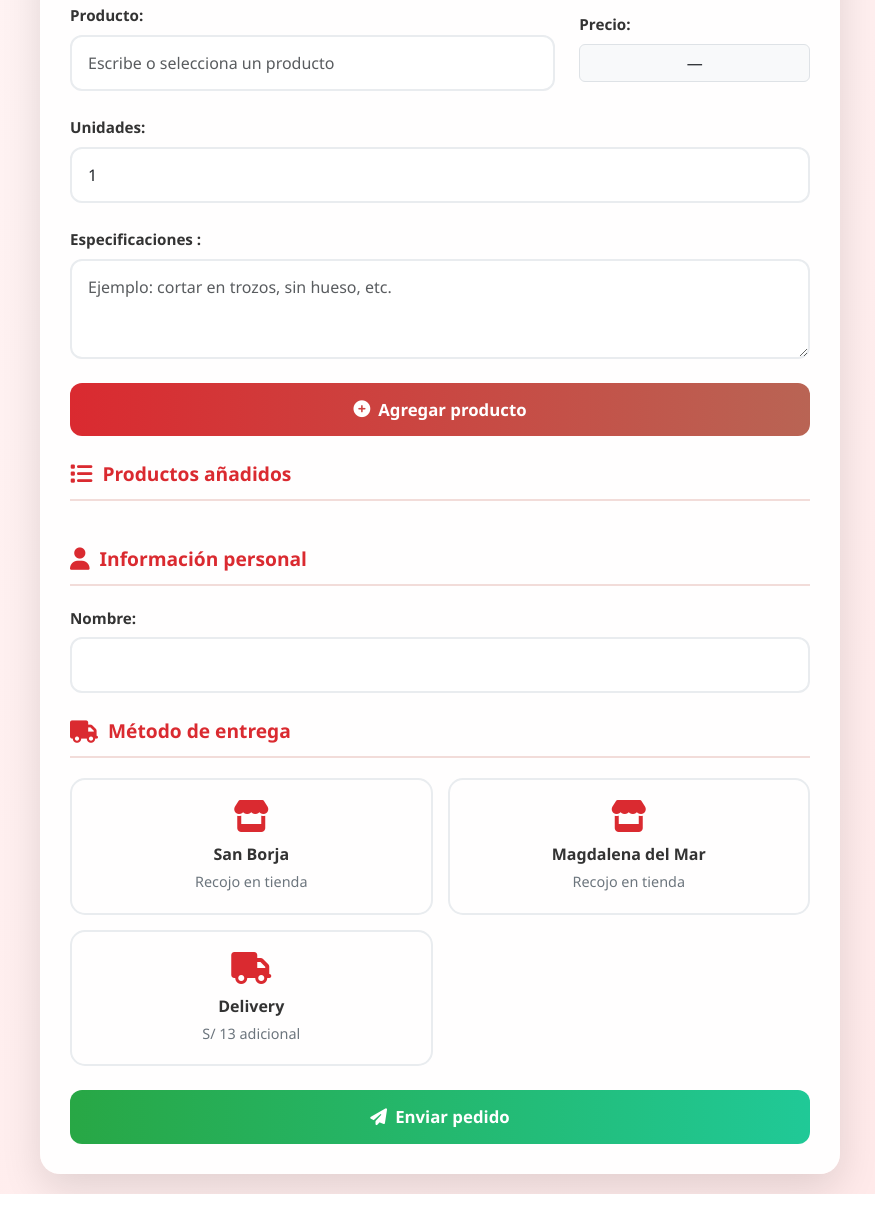
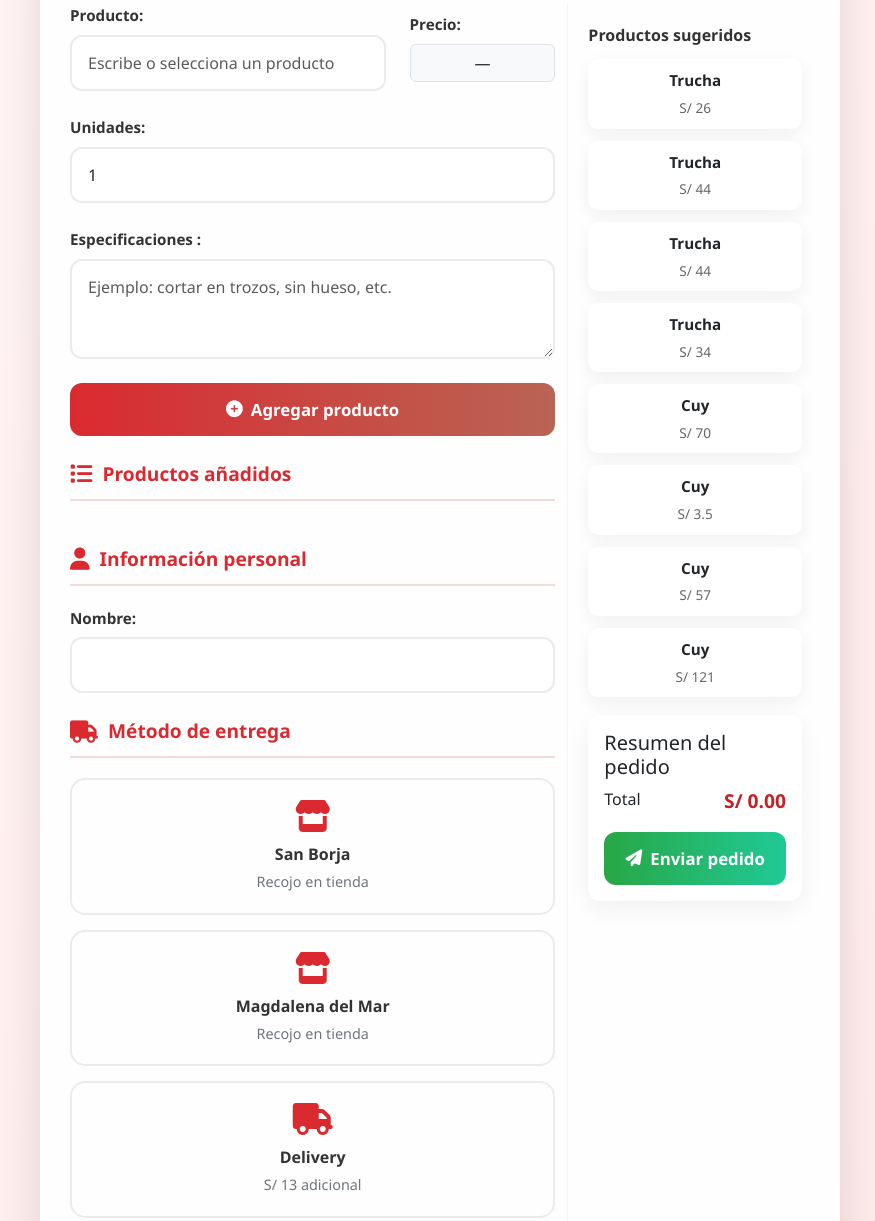
Before and after one commit to JuanPabl045/Formulario_pedidos, a website: page public/pedidos.html in a window 1280 px wide. Shown: the part 309-1530 px from the top of the page, without its empty margins (200-1075 px from the left). Before the commit the page ends 1503 px from the top, so only its background shows below. Drawn offline with nearby package versions, Linux system fonts and the light colour scheme.

Commit message:
Mejorar pedidos: sidebar con sugeridos y resumen; añadir enlace a Lácteos; estilos

```diff
--- a/public/pedidos.html
+++ b/public/pedidos.html
@@ -139,6 +139,47 @@
       background: linear-gradient(to right, #B96454, #DA2A30);
       transform: translateY(-2px);
     }
+
+    /* SIDEBAR Y PRODUCTOS SUGERIDOS */
+    .sidebar {
+      padding: 20px;
+      border-left: 1px solid rgba(0,0,0,0.04);
+    }
+
+    .suggested-title {
+      font-weight: 700;
+      margin-bottom: 12px;
+      color: #333;
+    }
+
+    .suggested-grid {
+      display: grid;
+      grid-template-columns: repeat(auto-fill, minmax(140px, 1fr));
+      gap: 12px;
+    }
+
+    .suggested-card {
+      background: #fff;
+      border-radius: 10px;
+      padding: 10px;
+      text-align: center;
+      box-shadow: 0 6px 18px rgba(0,0,0,0.06);
+      cursor: pointer;
+      transition: all 0.2s;
+    }
+
+    .suggested-card:hover { transform: translateY(-4px); }
+
+    .order-summary {
+      background: #fff;
+      border-radius: 12px;
+      padding: 16px;
+      margin-top: 18px;
+      box-shadow: 0 8px 24px rgba(0,0,0,0.06);
+    }
+
+    .summary-item { display:flex; justify-content:space-between; margin-bottom:8px; }
+    .total-amount { font-size:1.2rem; font-weight:800; color:#C42127; }
 
     /* LISTA DE PRODUCTOS */
     .product-list {
@@ -291,13 +332,18 @@
       <div class="collapse navbar-collapse" id="navbarNav">
         <ul class="navbar-nav ms-auto">
           <li class="nav-item">
-            <a class="nav-link" href="nosotros.html" style="color: rgba(255, 255, 255, 0.9) !important; font-weight: 500; margin: 0 10px;">
+            <a class="nav-link" href="index.html" style="color: rgba(255, 255, 255, 0.9) !important; font-weight: 500; margin: 0 10px;">
               <i class="fas fa-home me-1"></i> Inicio
             </a>
           </li>
           <li class="nav-item">
             <a class="nav-link" href="nosotros.html" style="color: rgba(255, 255, 255, 0.9) !important; font-weight: 500; margin: 0 10px;">
               <i class="fas fa-drumstick-bite me-1"></i> Carnes
+            </a>
+          </li>
+          <li class="nav-item">
+            <a class="nav-link" href="lacteos.html" style="color: rgba(255, 255, 255, 0.9) !important; font-weight: 500; margin: 0 10px;">
+              <i class="fas fa-cheese me-1"></i> Lácteos
             </a>
           </li>
           <li class="nav-item">
@@ -322,31 +368,26 @@
   </div>
 
     <div class="content">
+      <div class="row gx-4">
+        <div class="col-lg-8">
           <form id="pedidoForm">
             <div class="row mb-4 align-items-center">
-          <!-- Producto -->
               <div class="col-8">
                 <label for="producto" class="form-label">Producto:</label>
                 <input list="listaProductos" id="producto" class="form-control" placeholder="Escribe o selecciona un producto">
                 <datalist id="listaProductos"></datalist>
               </div>
-
-          <!-- Precio referencial -->
               <div class="col-4">
                 <label class="form-label">Precio:</label>
-            <div id="precioProducto" class="form-control-plaintext border rounded bg-light text-center">
-              —
-            </div>
+                <div id="precioProducto" class="form-control-plaintext border rounded bg-light text-center">—</div>
               </div>
             </div>
 
-        <!-- Cantidad -->
             <div class="mb-4">
               <label for="cantidad" class="form-label"> Unidades:</label>
               <input type="number" id="cantidad" class="form-control" min="1" value="1">
             </div>
 
-        <!-- Descripción adicional -->
             <div class="mb-4">
               <label for="descripcion" class="form-label"> Especificaciones :</label>
               <textarea id="descripcion" class="form-control" placeholder="Ejemplo: cortar en trozos, sin hueso, etc."></textarea>
@@ -356,53 +397,39 @@
               <i class="fas fa-plus-circle"></i> Agregar producto
             </button>
 
-        <!-- Lista de productos añadidos -->
             <div class="mb-4">
-          <div class="section-title">
-            <i class="fas fa-list"></i> Productos añadidos
-          </div>
+              <div class="section-title"><i class="fas fa-list"></i> Productos añadidos</div>
               <ul id="listaPedido" class="list-group product-list"></ul>
             </div>
 
-        <!-- Información del cliente -->
             <div class="mb-4">
-          <div class="section-title">
-            <i class="fas fa-user"></i> Información personal
-          </div>
+              <div class="section-title"><i class="fas fa-user"></i> Información personal</div>
               <label for="nombre" class="form-label">Nombre:</label>
               <input type="text" id="nombre" class="form-control" required>
             </div>
 
-        <!-- Método de entrega -->
             <div class="mb-4">
-          <div class="section-title">
-            <i class="fas fa-truck"></i> Método de entrega
-          </div>
-
+              <div class="section-title"><i class="fas fa-truck"></i> Método de entrega</div>
               <div class="delivery-grid">
                 <div class="delivery-option" onclick="seleccionarMetodo('San Borja')">
                   <i class="fas fa-store delivery-icon"></i>
                   <div class="delivery-title">San Borja</div>
                   <div class="delivery-desc">Recojo en tienda</div>
                 </div>
-
                 <div class="delivery-option" onclick="seleccionarMetodo('Magdalena del Mar')">
                   <i class="fas fa-store delivery-icon"></i>
                   <div class="delivery-title">Magdalena del Mar</div>
                   <div class="delivery-desc">Recojo en tienda</div>
                 </div>
-
                 <div class="delivery-option" onclick="seleccionarMetodo('Delivery')">
                   <i class="fas fa-truck delivery-icon"></i>
                   <div class="delivery-title">Delivery</div>
                   <div class="delivery-desc">S/ 13 adicional</div>
                 </div>
               </div>
-
               <input type="hidden" id="metodoEntrega" required>
             </div>
 
-        <!-- Campos delivery (inicialmente ocultos) -->
             <div id="deliveryFields" style="display:none;">
               <div class="mb-3">
                 <label for="direccion" class="form-label">Dirección:</label>
@@ -411,18 +438,28 @@
               <div class="mb-4">
                 <label for="mapsLink" class="form-label">Link de Google Maps:</label>
                 <div class="input-group">
-              <button type="button" class="btn btn-maps" onclick="abrirGoogleMaps()">
-                <i class="fas fa-map-marked-alt"></i> Maps
-              </button>
+                  <button type="button" class="btn btn-maps" onclick="abrirGoogleMaps()"><i class="fas fa-map-marked-alt"></i> Maps</button>
                   <input type="url" id="mapsLink" class="form-control" placeholder="Pega aquí el link de Google Maps">
                 </div>
               </div>
             </div>
+          </form>
+        </div>
 
-        <button type="button" class="btn btn-success w-100 mt-3" onclick="enviarPedido()">
-          <i class="fas fa-paper-plane"></i> Enviar pedido
-        </button>
-      </form>
+        <div class="col-lg-4 sidebar">
+          <div class="suggested-section">
+            <div class="suggested-title">Productos sugeridos</div>
+            <div id="suggestedProducts" class="suggested-grid"></div>
+          </div>
+
+          <div id="orderSummary" class="order-summary">
+            <h5>Resumen del pedido</h5>
+            <div id="summaryItems"></div>
+            <div class="summary-item"><span>Total</span><span class="total-amount">S/ 0.00</span></div>
+            <button type="button" class="btn btn-success w-100 mt-3" onclick="enviarPedido()"><i class="fas fa-paper-plane"></i> Enviar pedido</button>
+          </div>
+        </div>
+      </div>
     </div>
   </div>
 
@@ -464,10 +501,10 @@
   async function cargarProductos() {
     try {
       const response = await fetch("productos.json");
-      const productos = await response.json();
+      productos = await response.json();
       const lista = document.getElementById("listaProductos");
 
-      // Limpiar lista previa (por si acaso)
+      // Limpiar lista previa
       lista.innerHTML = "";
 
       // Agregar opciones al datalist (producto + descripción)
@@ -492,9 +529,54 @@
         }
       });
 
+      // Renderizar productos sugeridos en el sidebar
+      renderSuggestedProducts();
+
     } catch (error) {
       console.error("Error al cargar productos:", error);
     }
+  }
+
+  // Renderiza productos sugeridos en la barra lateral
+  function renderSuggestedProducts() {
+    const container = document.getElementById('suggestedProducts');
+    if (!container || !productos) return;
+    container.innerHTML = '';
+    // Tomar hasta 8 productos recientes o destacados (prefiero carnes)
+    const sugeridos = productos.filter(p => p.CATEGORIA !== 'Lácteos').slice(0, 8);
+    sugeridos.forEach(p => {
+      const card = document.createElement('div');
+      card.className = 'suggested-card';
+      card.innerHTML = `<div style="font-weight:700; font-size:0.95rem; margin-bottom:6px;">${p.PRODUCTO}</div><div style="font-size:0.85rem; color:#666;">S/ ${p.PRECIO}</div>`;
+      card.onclick = () => addSuggestedProduct(p);
+      container.appendChild(card);
+    });
+  }
+
+  function addSuggestedProduct(p) {
+    const nombre = `${p.PRODUCTO} - ${p.DESCRIPCION}`;
+    pedido.push({ producto: nombre, cantidad: 1, descripcion: '' });
+    mostrarPedido();
+  }
+
+  function updateOrderSummary() {
+    const summaryEl = document.getElementById('summaryItems');
+    const totalEl = document.querySelector('.total-amount');
+    if (!summaryEl || !totalEl) return;
+    summaryEl.innerHTML = '';
+    let total = 0;
+    pedido.forEach(item => {
+      // intentar buscar precio en productos
+      const found = productos.find(p => `${p.PRODUCTO} - ${p.DESCRIPCION}`.toLowerCase() === item.producto.toLowerCase());
+      const price = found ? parseFloat(found.PRECIO) : 0;
+      const subtotal = (isNaN(price) ? 0 : price) * (item.cantidad || 1);
+      total += subtotal;
+      const div = document.createElement('div');
+      div.className = 'summary-item';
+      div.innerHTML = `<span>${item.cantidad}x ${item.producto}</span><span>S/ ${subtotal.toFixed(2)}</span>`;
+      summaryEl.appendChild(div);
+    });
+    totalEl.textContent = `S/ ${total.toFixed(2)}`;
   }
 
   // Agregar producto a la lista
@@ -529,6 +611,8 @@
                       <button class="btn btn-sm btn-danger" onclick="eliminarProducto(${index})">❌</button>`;
       lista.appendChild(li);
     });
+    // Actualizar resumen lateral
+    updateOrderSummary();
   }
 
   // Eliminar producto
```
Lines whose indentation alone changed are shown as unchanged.
